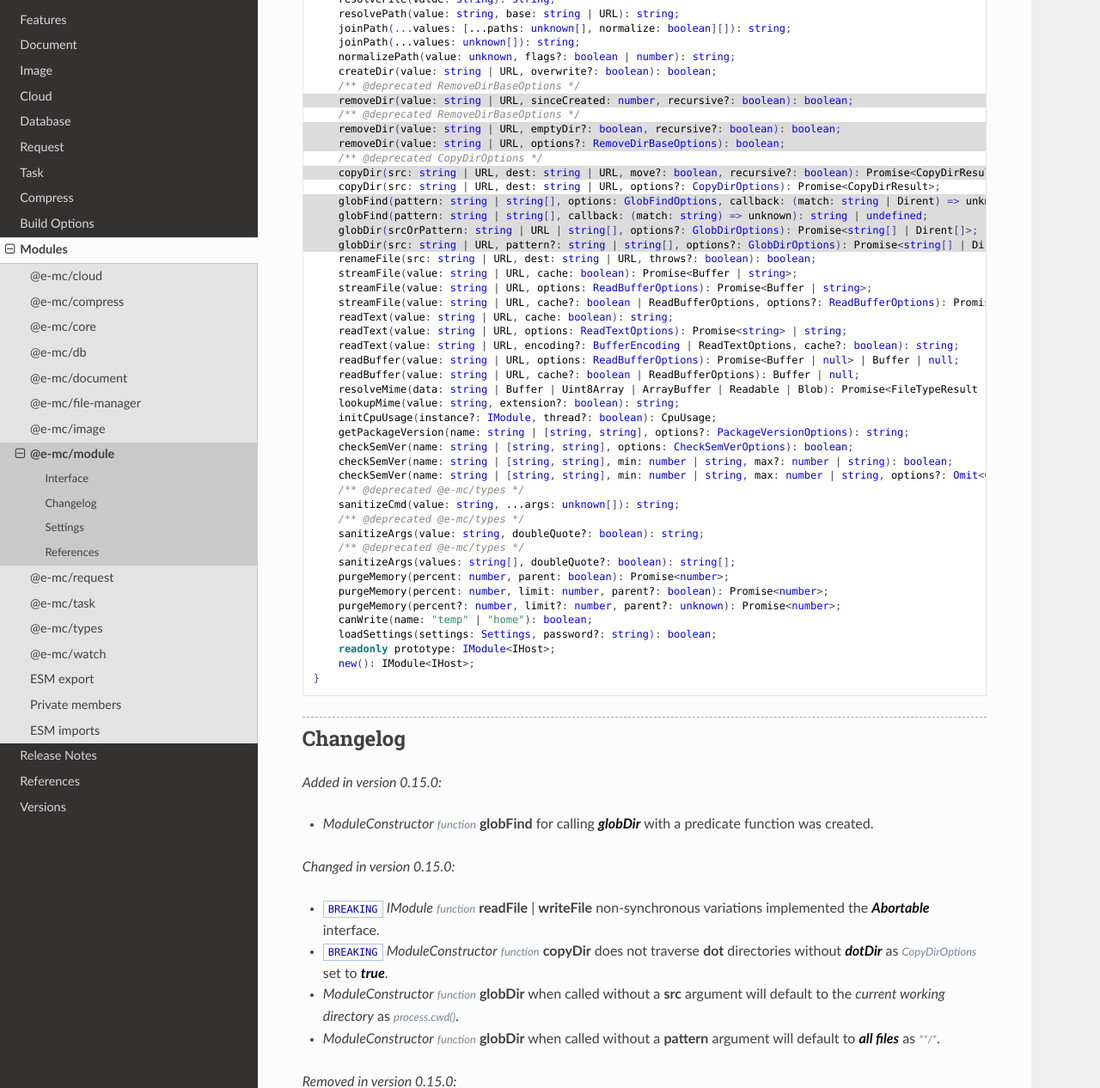
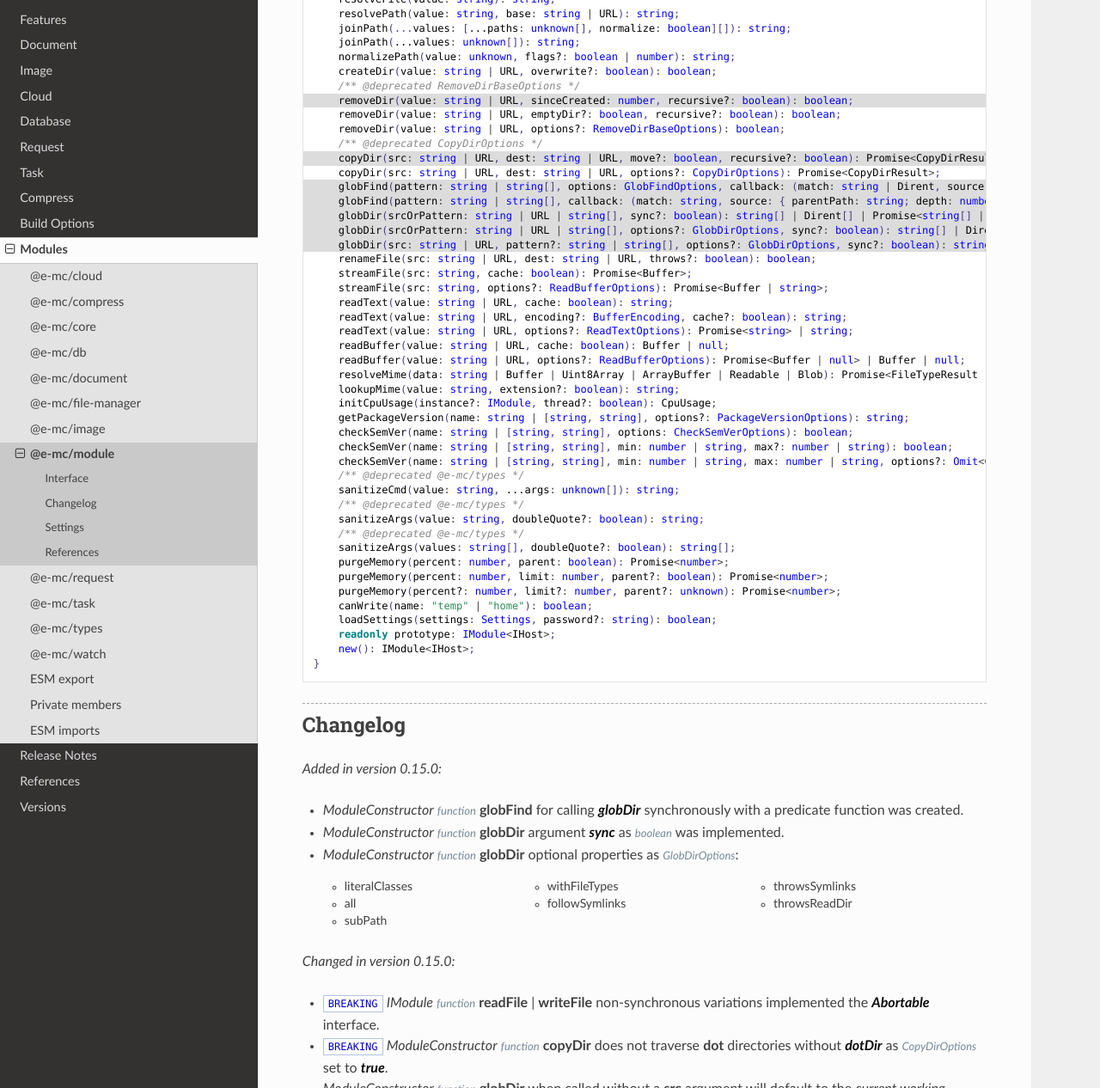
Before and after one commit to anpham6/chrome-docs, a Sphinx documentation site: the page built from source/modules/module.rst, in a window 1280 px wide and 1400 px high, scrolled down 3424 px, cut to the strip 134-1400 px from the top of the window. Shown: the whole strip at 86% size. Built offline with Sphinx 7.4.7 and the Read the Docs theme 3.1.0, drawn with Linux system fonts in a browser that asks for light colours; some of the changed text lies outside the part shown.

Commit message:
Changelog: Latest modifications to API 0.15.0.

```diff
--- a/source/modules/cloud.rst
+++ b/source/modules/cloud.rst
@@ -46,6 +47,7 @@ Interface
       getUploadHandler(service: string, credential: unknown): (...args: unknown[]) => void;
       getDownloadHandler(service: string, credential: unknown): (...args: unknown[]) => void;
       resolveService(service: string, folder?: string): string;
+      generateBucketName(service?: string): string;
       get settings(): CloudSettings;
   }
 
@@ -97,6 +99,10 @@ Interface
 
 Changelog
 =========
+
+.. versionadded:: 0.15.0
+
+  - *ICloud* :alt:`function` **generateBucketName** for uploads with :target:`bucket` as :alt:`undefined` was created.
 
 .. versionchanged:: 0.14.0
 
--- a/source/modules/module.rst
+++ b/source/modules/module.rst
@@ -214,25 +214,24 @@ Interface
       createDir(value: string | URL, overwrite?: boolean): boolean;
       /** @deprecated RemoveDirBaseOptions */
       removeDir(value: string | URL, sinceCreated: number, recursive?: boolean): boolean;
-      /** @deprecated RemoveDirBaseOptions */
       removeDir(value: string | URL, emptyDir?: boolean, recursive?: boolean): boolean;
       removeDir(value: string | URL, options?: RemoveDirBaseOptions): boolean;
       /** @deprecated CopyDirOptions */
       copyDir(src: string | URL, dest: string | URL, move?: boolean, recursive?: boolean): Promise<CopyDirResult>;
       copyDir(src: string | URL, dest: string | URL, options?: CopyDirOptions): Promise<CopyDirResult>;
-      globFind(pattern: string | string[], options: GlobFindOptions, callback: (match: string | Dirent) => unknown): string | undefined;
-      globFind(pattern: string | string[], callback: (match: string) => unknown): string | undefined;
-      globDir(srcOrPattern: string | URL | string[], options?: GlobDirOptions): Promise<string[] | Dirent[]>;
-      globDir(src: string | URL, pattern?: string | string[], options?: GlobDirOptions): Promise<string[] | Dirent[]>;
+      globFind(pattern: string | string[], options: GlobFindOptions, callback: (match: string | Dirent, source: { parentPath: string; depth: number; fromSym: boolean }) => unknown): string | Dirent | undefined;
+      globFind(pattern: string | string[], callback: (match: string, source: { parentPath: string; depth: number; fromSym: boolean }) => unknown): string | undefined;
+      globDir(srcOrPattern: string | URL | string[], sync?: boolean): string[] | Dirent[] | Promise<string[] | Dirent[]>;
+      globDir(srcOrPattern: string | URL | string[], options?: GlobDirOptions, sync?: boolean): string[] | Dirent[] | Promise<string[] | Dirent[]>;
+      globDir(src: string | URL, pattern?: string | string[], options?: GlobDirOptions, sync?: boolean): string[] | Dirent[] | Promise<string[] | Dirent[]>;
       renameFile(src: string | URL, dest: string | URL, throws?: boolean): boolean;
-      streamFile(value: string | URL, cache: boolean): Promise<Buffer | string>;
-      streamFile(value: string | URL, options: ReadBufferOptions): Promise<Buffer | string>;
-      streamFile(value: string | URL, cache?: boolean | ReadBufferOptions, options?: ReadBufferOptions): Promise<Buffer | string>;
+      streamFile(src: string, cache: boolean): Promise<Buffer>;
+      streamFile(src: string, options?: ReadBufferOptions): Promise<Buffer | string>;
       readText(value: string | URL, cache: boolean): string;
-      readText(value: string | URL, options: ReadTextOptions): Promise<string> | string;
-      readText(value: string | URL, encoding?: BufferEncoding | ReadTextOptions, cache?: boolean): string;
-      readBuffer(value: string | URL, options: ReadBufferOptions): Promise<Buffer | null> | Buffer | null;
-      readBuffer(value: string | URL, cache?: boolean | ReadBufferOptions): Buffer | null;
+      readText(value: string | URL, encoding?: BufferEncoding, cache?: boolean): string;
+      readText(value: string | URL, options?: ReadTextOptions): Promise<string> | string;
+      readBuffer(value: string | URL, cache: boolean): Buffer | null;
+      readBuffer(value: string | URL, options?: ReadBufferOptions): Promise<Buffer | null> | Buffer | null;
       resolveMime(data: string | Buffer | Uint8Array | ArrayBuffer | Readable | Blob): Promise<FileTypeResult | undefined>;
       lookupMime(value: string, extension?: boolean): string;
       initCpuUsage(instance?: IModule, thread?: boolean): CpuUsage;
@@ -260,7 +259,20 @@ Changelog
 
 .. versionadded:: 0.15.0
 
-  - *ModuleConstructor* :alt:`function` **globFind** for calling :target:`globDir` with a predicate function was created.
+  - *ModuleConstructor* :alt:`function` **globFind** for calling :target:`globDir` synchronously with a predicate function was created.
+  - *ModuleConstructor* :alt:`function` **globDir** argument :target:`sync` as :alt:`boolean` was implemented.
+  - *ModuleConstructor* :alt:`function` **globDir** optional properties as :alt:`GlobDirOptions`:
+
+    .. hlist::
+      :columns: 3
+
+      - literalClasses
+      - all
+      - subPath
+      - withFileTypes
+      - followSymlinks
+      - throwsSymlinks
+      - throwsReadDir
 
 .. versionchanged:: 0.15.0
 
@@ -272,6 +284,7 @@ Changelog
 .. versionremoved:: 0.15.0
 
   - ``BREAKING`` *ModuleConstructor* :alt:`function` **globDir** optional argument **recursive** is only available in :target:`options` as :alt:`GlobDirOptions`.
+  - ``BREAKING`` *ModuleConstructor* :alt:`function` **streamFile** no longer recognizes a third argument :target:`options` as :alt:`ReadBufferOptions`.
   - *ModuleConstructor* :alt:`function` used with **initCpuUsage** are no longer overridable:
 
     .. hlist::
@@ -284,11 +297,12 @@ Changelog
 .. deprecated:: 0.15.0
 
   - *ModuleConstructor* :alt:`function` **removeDir** optional arguments are available in :target:`options` as :alt:`RemoveDirBaseOptions`.
-  - *ModuleConstructor* :alt:`function` **copyDir** optional arguments are available in :target:`options` as :alt:`CopyDirOptions`.
+  - *ModuleConstructor* :alt:`function` **copyDir** optional argument :target:`sinceCreated` are available in :target:`options` as :alt:`CopyDirOptions`.
 
 .. versionchanged:: 0.14.8
 
   - ``BREAKING`` *ModuleConstructor* :alt:`function` **globDir** option **exclude** as :alt:`GlobDirOptions` when set to an actual directory with a trailing slash will not be searched :alt:`(e.g. node_modules/)`.
+  - ``BREAKING`` *ModuleConstructor* :alt:`function` **streamFile** on read errors **ENOENT** | **EISDIR** will throw instead of returning :target:`null`.
 
 .. note:: Backported: 0.13.13 / 0.12.19 / 0.11.20 / 0.10.23 / 0.9.31
 
@@ -297,6 +311,10 @@ Changelog
   - *ModuleConstructor* :alt:`function` **resolveMime** option **data** as :alt:`FileTypeFormat` can read from a native :target:`Blob` instance.
 
 .. note:: Backported: 0.13.13
+
+.. deprecated:: 0.14.8
+
+  - *ModuleConstructor* :alt:`function` **streamFile** trailing argument :target:`options` as :alt:`ReadBufferOptions` is a duplicate.
 
 .. versionadded:: 0.14.7
 
--- a/source/modules/request.rst
+++ b/source/modules/request.rst
@@ -96,6 +96,7 @@ Changelog
 .. versionadded:: 0.15.0
 
  - *OpenOptions* :alt:`property` **format** value ":lower:`auto`" uses *HTTP* response header :target:`Content-Type` to parse the response body into an object.
+ - *OpenOptions* :alt:`property` **format** can be used as an *HTTP* request header :target:`Accept` with response parsed as ":lower:`auto`".
 
 .. versionchanged:: 0.15.0
 
--- a/source/modules/watch.rst
+++ b/source/modules/watch.rst
@@ -72,7 +72,7 @@ Changelog
 
 .. deprecated:: 0.15.0
 
-  - *IWatch* :alt:`function` **setSSLKey** | **setSSLCert** using a legacy *SecureContextOptions* as :alt:`node:http` property :target:`secureProtocol` is no longer supported.
+  - *IWatch* :alt:`function` **setSSLKey** | **setSSLCert** using a legacy *SecureContextOptions* property :target:`secureProtocol` as :alt:`node:http` is not supported by *OpenSSL 3.0*.
 
 .. versionadded:: 0.12.0
 
```
Also changed, not shown: other parts of source/modules/cloud.rst (+1 -0 lines), other parts of source/modules/module.rst (+2 -2 lines).
